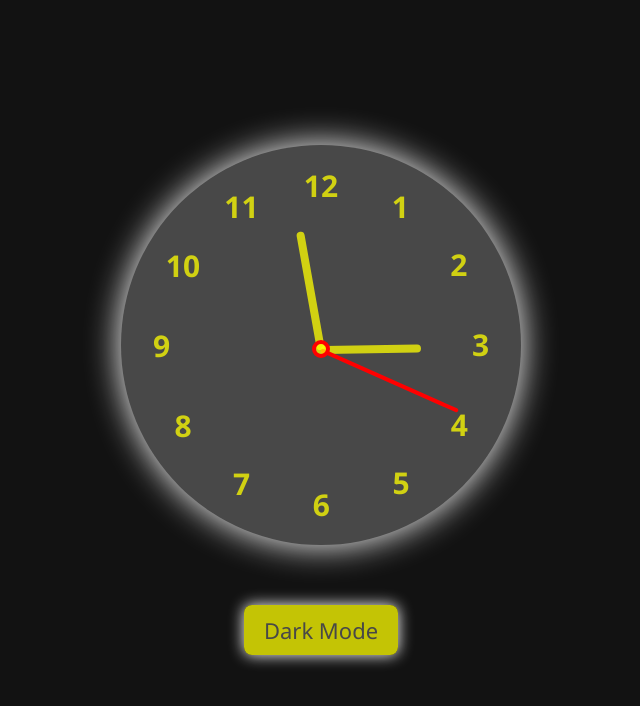
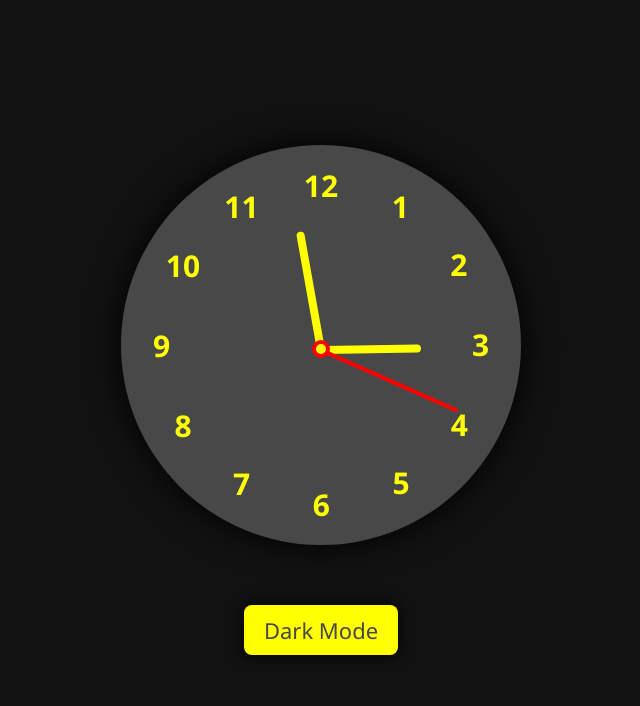
Before and after one commit to IshaniSJM/Clock, a plain HTML site: page index.html in a window 1280 px wide. Both pictures are taken after a click on the element "Dark Mode". Shown: the whole page, without its empty margins (319-959 px from the left). Drawn offline with Linux system fonts and the light colour scheme.

Commit message:
Changed dark mode color

```diff
--- a/styles.css
+++ b/styles.css
@@ -29,9 +29,9 @@ body.dark
 {
     --primary-color: #121212;
     --white-color: #484848;
-    --black-color: rgba(255, 255, 0, 0.75);
+    --black-color: rgb(255, 255, 0);
     --red-color: red;
-    --shadow-color: rgb(255, 255, 255);
+    --shadow-color: rgb(0, 0, 0);
 }
 
 .darkMode
```
